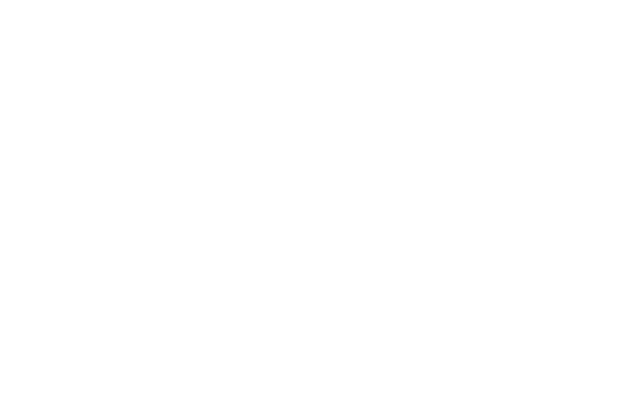
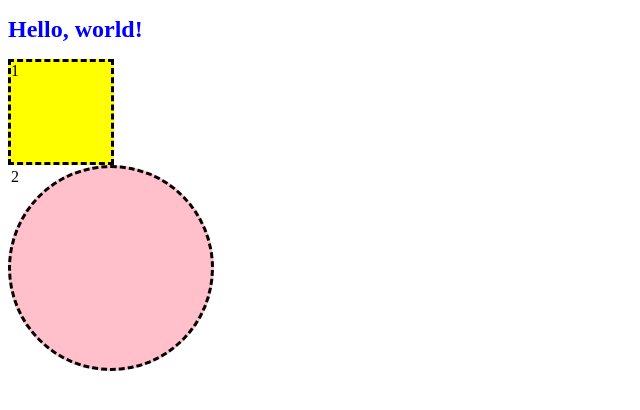
Before and after one commit to rkimmi/wtd, a plain HTML site: page index.html in a window 1280 px wide. Shown: the whole page, without its empty margins (0-640 px from the left). Drawn offline with Linux system fonts and the light colour scheme.

Commit message:
sorting notes

```diff
--- a/index.html
+++ b/index.html
@@ -3,12 +3,14 @@
 <head>
     <meta charset="utf-8" />
     <meta http-equiv="X-UA-Compatible" content="IE=edge">
-    <title> </title>
+    <title>HTML and CSS</title>
     <meta name="viewport" content="width=device-width, initial-scale=1">
-    <link rel="stylesheet" type="text/css" media="screen" href="main.css" />
+    <link rel="stylesheet" type="text/css" href="main.css" />
     <script src="index.js"></script>
 </head>
 <body>
-
+    <h1>Hello, world!</h1>
+    <div class='box1 yellow dashed-border'>1</div>
+    <div class='box2 dashed-border circle'>2</div>
 </body>
 </html>
--- a/main.css
+++ b/main.css
@@ -0,0 +1,36 @@
+h1 {
+    color: blue;
+    font-size: 24px;
+}
+
+h5 {
+    color: green;
+}
+
+p {
+    color: dodgerblue;
+}
+
+.box1 {
+    height: 100px;
+    width: 100px;
+}
+
+.yellow {
+    background: yellow;
+}
+
+.dashed-border {
+    border: dashed;
+    border-color: black;
+}
+
+.box2 {
+    height: 200px;
+    width: 200px;
+    background: pink;
+}
+
+.circle {
+    border-radius: 85%;
+}
```
Also changed, not shown: 1 other file.
